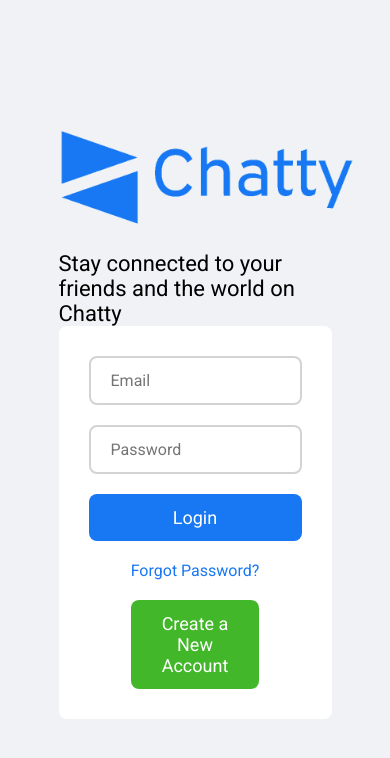
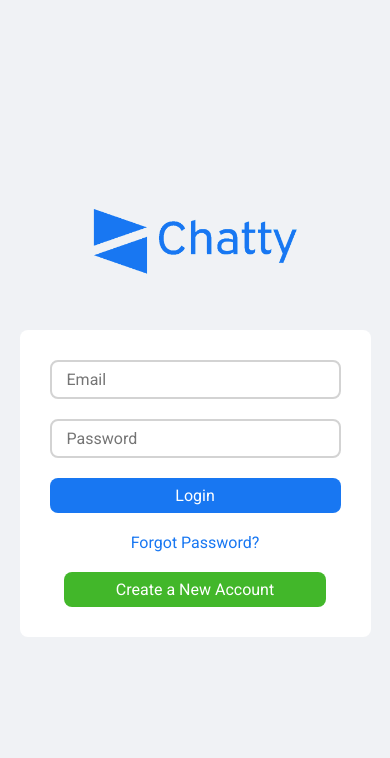
Before and after one commit to abeeb-ahmed/chatty, a React (Create React App) app in the folder client/: page /login in a window 390 px wide. Shown: the top 758 px of the page. Built offline with nearby package versions, Linux system fonts and the light colour scheme.

Commit message:
login mobile

```diff
--- a/client/src/pages/login/Login.jsx
+++ b/client/src/pages/login/Login.jsx
@@ -28,7 +28,6 @@ const Login = () => {
           <div className="login_leftImg">
             <img src={logo} alt="" />
           </div>
-          <p>Stay connected to your friends and the world on Chatty</p>
         </div>
         <div className="login_right">
           <div className="login_rightContainer">
--- a/client/src/pages/login/login.scss
+++ b/client/src/pages/login/login.scss
@@ -19,6 +19,8 @@ $breakpoint-tablet: 768px;
   justify-content: space-between;
   @media (max-width: $breakpoint-tablet) {
     flex-direction: column;
+    width: 90%;
+    justify-content: center;
   }
 }
 
@@ -34,16 +36,27 @@ $breakpoint-tablet: 768px;
   display: flex;
   flex-direction: column;
   justify-content: center;
+  @media (max-width: $breakpoint-tablet) {
+    align-items: center;
+    margin-bottom: 30px;
+  }
 
   .login_leftImg {
     margin-bottom: 20px;
     img {
       height: 100px;
+      @media (max-width: $breakpoint-tablet) {
+        height: 70px;
+      }
     }
   }
   p {
     font-size: 22px;
     max-width: 90%;
+    @media (max-width: $breakpoint-tablet) {
+      font-size: 18px;
+      text-align: center;
+    }
   }
 }
 
@@ -69,6 +82,9 @@ $breakpoint-tablet: 768px;
     border: lightgray solid 2px;
     margin-bottom: 20px;
     border-radius: 8px;
+    @media (max-width: $breakpoint-tablet) {
+      padding: 8px 15px;
+    }
     &:focus {
       border: #1877f2 2px solid;
       outline: none;
@@ -82,6 +98,10 @@ $breakpoint-tablet: 768px;
     color: white;
     font-size: 18px;
     cursor: pointer;
+    @media (max-width: $breakpoint-tablet) {
+      padding: 8px 15px;
+      font-size: 16px;
+    }
   }
 }
 
@@ -106,5 +126,10 @@ $breakpoint-tablet: 768px;
     color: white;
     font-size: 18px;
     cursor: pointer;
+    @media (max-width: $breakpoint-tablet) {
+      padding: 8px 15px;
+      width: 90%;
+      font-size: 16px;
+    }
   }
 }
```
